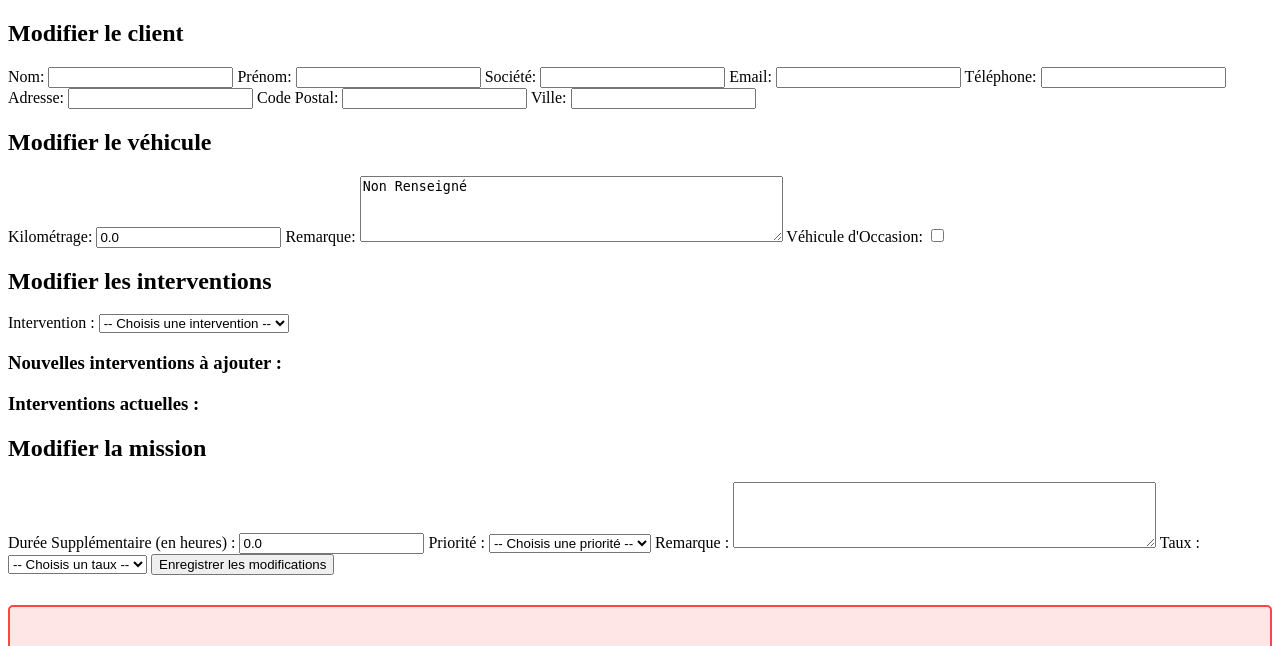
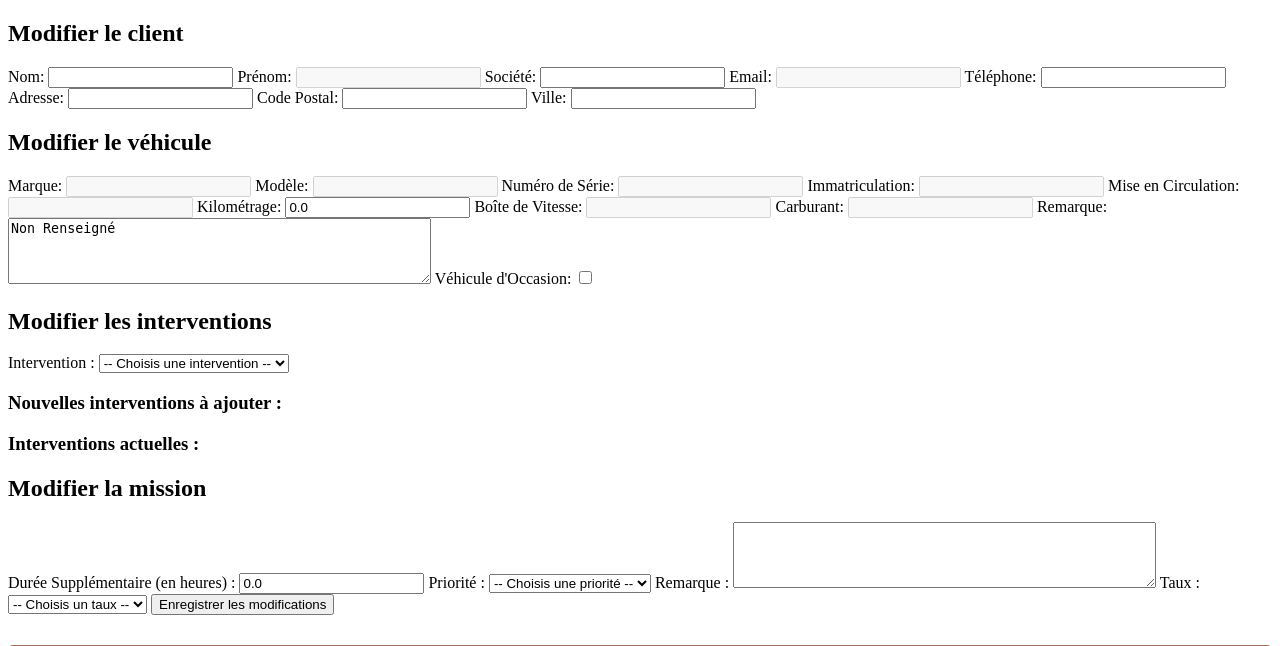
Before and after one commit to EmilieCastellano-web/Project-Backcar, a Django app: template mission/templates/update_mission.html in a window 1280 px wide. Shown: the part 94-740 px from the top of the page. Run offline with Django 4.2, Linux system fonts and the light colour scheme; the template is opened without the code that fills it, so the values that code supplies are empty.

Commit message:
[UPDATE]  affichage update form

```diff
--- a/mission/static/js/intervention.js
+++ b/mission/static/js/intervention.js
@@ -107,8 +107,6 @@ document.addEventListener('DOMContentLoaded', function() {
 function toggleForfaitInput(isForfait) {
     const forfaitInput = document.getElementById('id_forfait');
     const prixInput = document.getElementById('id_prix_unitaire');
-    console.log('toggleForfaitInput called with isForfait:', isForfait);
-    console.log('Forfait input element:', forfaitInput);
     if (forfaitInput) {
         if (isForfait) {
             forfaitInput.disabled = false;
@@ -125,7 +123,6 @@ function toggleForfaitInput(isForfait) {
 document.addEventListener('DOMContentLoaded', function() {
     // Gestion des cases à cocher pour les interventions forfaitaires
     const forfaitCheckInput = document.getElementById('id_is_forfait');
-    console.log('Forfait check input element:', forfaitCheckInput);
     if (forfaitCheckInput) {
         forfaitCheckInput.addEventListener('change', function() {
             const isForfait = this.checked;
--- a/mission/templates/list-view.html
+++ b/mission/templates/list-view.html
@@ -1,6 +1,6 @@
 {% extends "base.html" %}
 {% load static %}
-{% block title %}Créer une Mission{% endblock %}
+{% block title %}Liste des Missions{% endblock %}
 {% block content %}
     <div>
         <h3>Filtrer les missions</h3>
--- a/mission/templates/update_mission.html
+++ b/mission/templates/update_mission.html
@@ -19,11 +19,11 @@
             <label for="nom">Nom:</label>
             <input type="text" id="nom" name="nom" value="{{ mission.client.nom|default_if_none:'' }}">
             <label for="prenom">Prénom:</label>
-            <input type="text" id="prenom" name="prenom" value="{{ mission.client.prenom|default_if_none:'' }}">
+            <input type="text" id="prenom" name="prenom" value="{{ mission.client.prenom|default_if_none:'' }}" disabled>
             <label for="societe">Société:</label>
             <input type="text" id="societe" name="societe" value="{{ mission.client.societe|default_if_none:'' }}">
             <label for="email">Email:</label>
-            <input type="email" id="email" name="email" value="{{ mission.client.email|default_if_none:'' }}">
+            <input type="email" id="email" name="email" value="{{ mission.client.email|default_if_none:'' }}" disabled>
             <label for="telephone">Téléphone:</label>
             <input type="text" id="telephone" name="telephone" value="{{ mission.client.telephone|default_if_none:'' }}">
             <label for="adresse">Adresse:</label>
@@ -40,8 +40,22 @@
                 {% endfor %}
             {% endif %}
 
+            <label for="marque">Marque:</label>
+            <input type="text" id="marque" name="marque" value="{{ mission.vehicule.marque|default_if_none:'' }}" disabled>
+            <label for="modele">Modèle:</label>
+            <input type="text" id="modele" name="modele" value="{{ mission.vehicule.modele|default_if_none:'' }}" disabled>
+            <label for="numero_serie">Numéro de Série:</label>
+            <input type="text" id="numero_serie" name="numero_serie" value="{{ mission.vehicule.numero_serie|default_if_none:'' }}" disabled>
+            <label for="immatriculation">Immatriculation:</label>
+            <input type="text" id="immatriculation" name="immatriculation" value="{{ mission.vehicule.immatriculation|default_if_none:'' }}" disabled>
+            <label for="mise_circulation">Mise en Circulation:</label>
+            <input type="text" id="mise_circulation" name="mise_circulation" value="{{ mission.vehicule.mise_circulation|date:"d/m/Y"|default_if_none:'' }}" disabled>
             <label for="kilometrage">Kilométrage:</label>
             <input type="number" id="kilometrage" name="kilometrage" value="{{ mission.vehicule.kilometrage|default:0.0}}">
+            <label for="boite_vitesse">Boîte de Vitesse:</label>
+            <input type="text" id="boite_vitesse" name="boite_vitesse" value="{{ mission.vehicule.boite_vitesse|default_if_none:'' }}"disabled>
+            <label for="carburant">Carburant:</label>
+            <input type="text" id="carburant" name="carburant" value="{{ mission.vehicule.carburant|default_if_none:'' }}"disabled>
             <label for="remarque _vehicule">Remarque:</label>
             <textarea id="remarque_vehicule" name="remarque_vehicule" rows="4" cols="50">{{mission.vehicule.remarque|default:"Non Renseigné"}}</textarea>
             <label for="vo">Véhicule d'Occasion:</label>
--- a/mission/views/list_views.py
+++ b/mission/views/list_views.py
@@ -98,7 +98,6 @@ def list_view(request):
 
     missions = list(missions_group.values())
 
-
     # Récupération de la table Véhicule avec les relations nécessaires
     vehicules = Vehicule.objects.all().order_by('marque', 'modele')
     vehicules_group = {}
@@ -132,6 +131,7 @@ def list_view(request):
                     ]
                 })
     vehicules = list(vehicules_group.values())
+
     # Récupération de la table Client
     clients = Client.objects.all().order_by('nom', 'prenom')
     clients_group = {}
@@ -194,6 +194,7 @@ def show_mission_view(request, mission_id):
             'error_type': 'template_render_error'
         })
 
+    # Convertir les objets en dictionnaires pour le rendu
     client =  model_to_dict(mission.client)
     vehicule = model_to_dict(mission.vehicule)
     mission_intervention =  get_all_mission_intervention_by_id(mission_id)
```
Also changed, not shown: mission/static/js/form_mission.js (+2 -14 lines).
